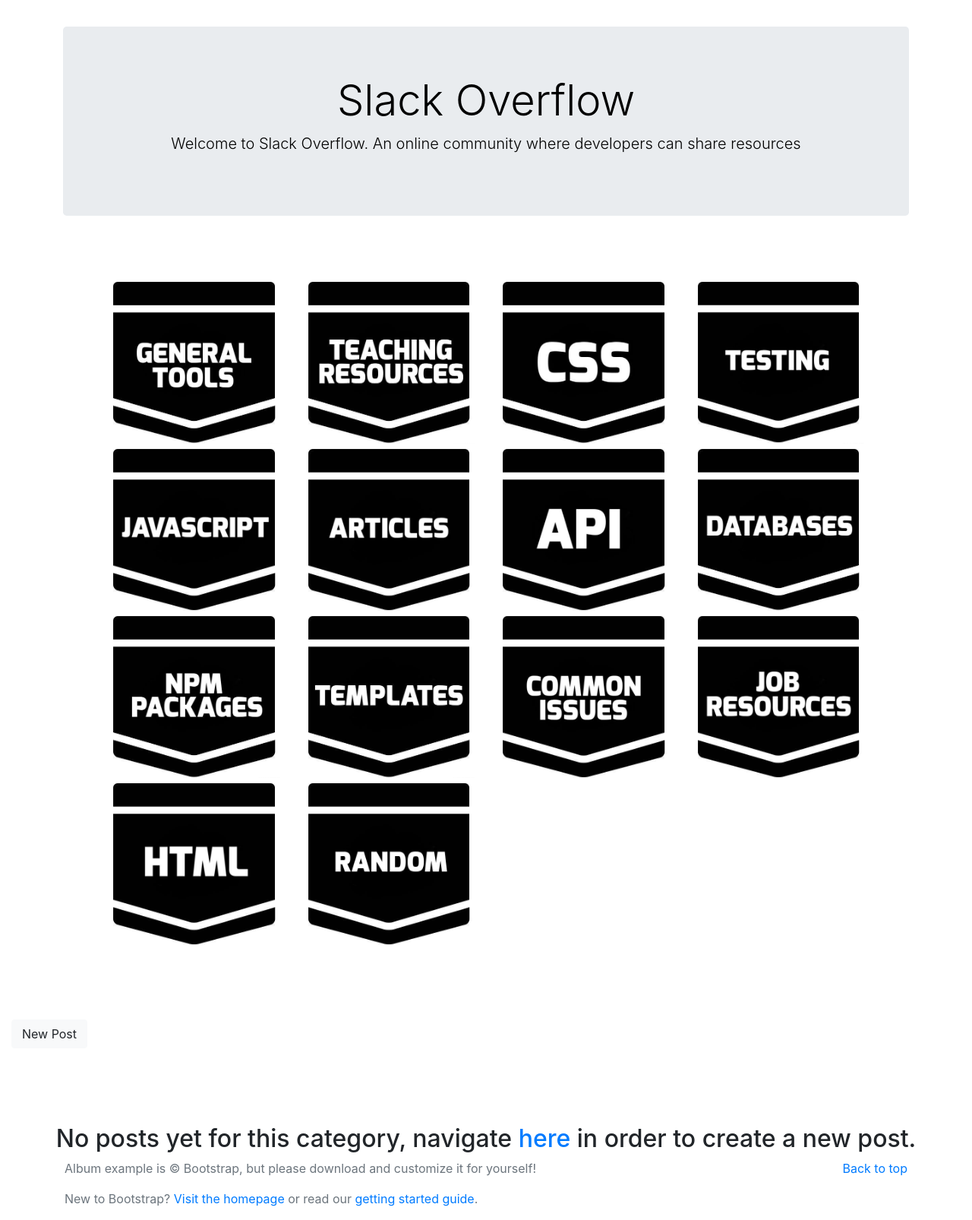
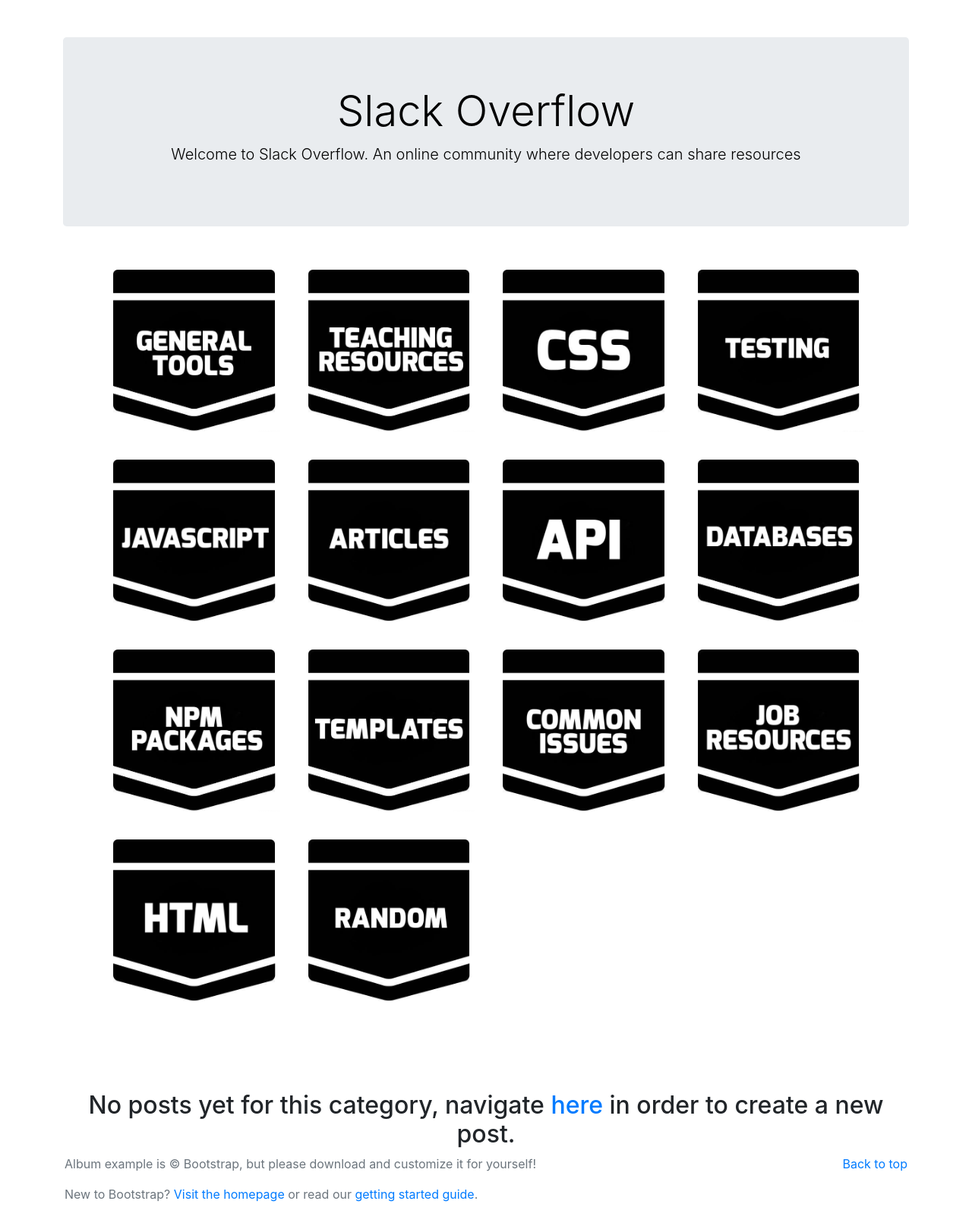
Before and after one commit to vfgonzalez/Project-2, a Node server app: page / in a window 1280 px wide. Shown: the part 56-1662 px from the top of the page at 76% size. After the commit the page ends 1638 px from the top, so only its background shows below. Run offline with Node 20, Linux system fonts and the light colour scheme; data that the repository does not hold is empty; some libraries are stand-ins or nearby versions.

Commit message:
-Deleted unused code between lines 92-102
-Wrapped posts div in a container and set width to match Jumbotron 95%

-Made navbar fixed, sticks on scroll.

-Cleaned up overall spacing between divs

```diff
--- a/public/css/styles.css
+++ b/public/css/styles.css
@@ -1,13 +1,14 @@
 /* Lopes additions */
 .jumbotron{
-  margin-top: 35px;
+  margin-top: 105px;
   background: rgba(0, 0, 0, 0.6);
   color: black;
 }
 
 #cardSection  {
   /* background-color: rgb(168, 221, 228); */
-  margin-bottom: 50px;
+  margin-top: -30px;
+  margin-bottom: -10px;
 }
 
 
@@ -54,3 +55,8 @@
   float:right;
   margin-top: 5px;
  }
+
+ .name {
+
+  margin-bottom: 30px;
+ }
--- a/public/index.html
+++ b/public/index.html
@@ -48,7 +48,7 @@
         </div>
       </div>
     </div>
-    <div class="navbar navbar-dark bg-dark box-shadow">
+    <div class="navbar fixed-top navbar-dark bg-dark box-shadow">
       <div class="container d-flex justify-content-between">
         <a href="/index" class="navbar-brand d-flex align-items-center">
           <!-- <svg xmlns="http://www.w3.org/2000/svg" width="20" height="20" viewBox="0 0 24 24" fill="none" stroke="currentColor" stroke-width="2"
@@ -58,16 +58,20 @@
                     </svg> -->
           <strong>Slack Overflow</strong>
         </a>
-            <span class="sms-alert">
-                <a href="/auth/slack"><img alt="Add to Slack" height="40" width="139" src="https://platform.slack-edge.com/img/add_to_slack.png" srcset="https://platform.slack-edge.com/img/add_to_slack.png 1x, https://platform.slack-edge.com/img/add_to_slack@2x.png 2x" /></a>
+        <span class="sms-alert">
+          <a href="/auth/slack">
+            <img alt="Add to Slack" height="40" width="139" src="https://platform.slack-edge.com/img/add_to_slack.png" srcset="https://platform.slack-edge.com/img/add_to_slack.png 1x, https://platform.slack-edge.com/img/add_to_slack@2x.png 2x"
+            />
+          </a>
 
-            </span>
+        </span>
         <button class="navbar-toggler collapsed" type="button" data-toggle="collapse" data-target="#navbarHeader" aria-controls="navbarHeader"
           aria-expanded="false" aria-label="Toggle navigation">
           <span class="navbar-toggler-icon"></span>
         </button>
       </div>
     </div>
+
   </header>
   <!-- This DIV below is where SMS Alerts will pop in to, empty by design, will populate new alert when invoked in SMS -->
 
@@ -82,36 +86,21 @@
     <div class="jumbotron mx-auto d-block" style="width: 87%">
       <h1 class="display-4 text-center">Slack Overflow </h1>
       <p class="lead text-center">Welcome to Slack Overflow. An online community where developers can share resources</p>
-
-
     </div>
 
-    <!-- <section class="jumbotron text-center">
-      <div class="container">
-        <h1 class="jumbotron-heading">Slack Overflow</h1>
-        <p class="lead text-muted">Welcome to Slack Overflow. An online community where developers can share resources.</p>
-        <!-- <p>
-                  <a href="#" class="btn btn-primary my-2">Main call to action</a>
-                  <a href="#" class="btn btn-secondary my-2">Secondary action</a>
-              </p> -->
-    </div>
-
-    <!-- </section> -->
-
+    <!-- Category card container -->
     <div class="container text-center">
-
       <div class="container" id="cardSection">
-
         <div class="album py-5 mx-auto d-block" style="width: 95%">
           <div class="container">
-
             <div class="row" id="catCard">
-
             </div>
           </div>
         </div>
       </div>
     </div>
+
+    <!-- Old code for drop down -->
     <!-- <div class="container">
       <div class="row mt-4">
         <div class="col-md-4">
@@ -135,10 +124,13 @@
             </select>
           </div>
         </div> -->
-    <div class="col-md-2">
+
+
+    <!-- <div class="col-md-2">
       <a class="btn btn-light" href="/post">New Post</a>
-    </div>
-    <!-- </div> -->
+    </div> -->
+
+
 
     <!-- Google Search Bar -->
     <!-- <div>
@@ -159,11 +151,14 @@
               <gcse:search></gcse:search>
         </div> -->
 
-    <div class="row">
-      <div class="col-md-12 blog-container" style="width: 95%">
+    <div class="container" style="width: 95%">
+      <div class="row">
+        <div class="col-md-12 blog-container">
+        </div>
       </div>
     </div>
-    </div>
+
+
 
 
   </main>
--- a/server.js
+++ b/server.js
@@ -38,8 +38,8 @@
 require("./routes/api-routes.js")(app);
 require("./routes/html-routes.js")(app);
 
-require("./routes/slack-routes.js")(app);
-require("./routes/twilio-routes.js")(app);
+// require("./routes/slack-routes.js")(app);
+// require("./routes/twilio-routes.js")(app);
 
 
 // Syncing our sequelize models and then starting our Express app
```
Also changed, not shown: public/js/index.js (+1 -24 lines).
